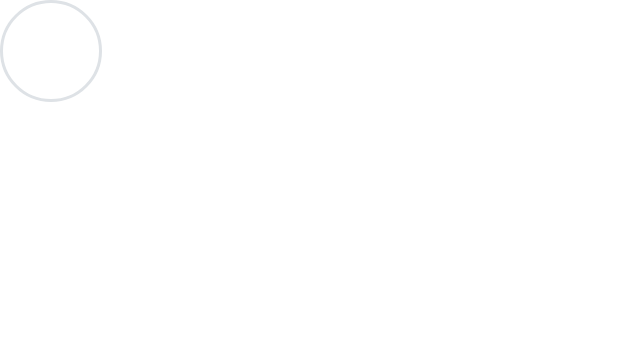
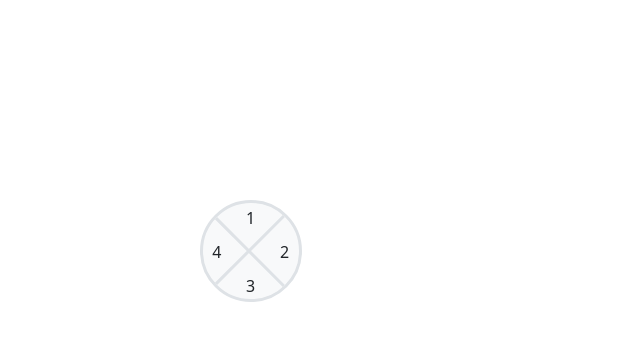
Before and after one commit to ShuntaToda/wsc2019-intaractive, a React (Create React App) app: page / in a window 1280 px wide. Shown: the top 340 px of the page, without its empty margins (0-640 px from the left). Built offline with nearby package versions, Linux system fonts and the light colour scheme.

Commit message:
RelationLineをついか

```diff
--- a/src/App.js
+++ b/src/App.js
@@ -1,17 +1,17 @@
 import { useEffect, useState } from "react";
 import { elementClass } from "./classes/elementClass";
 import { Element } from "./components/Element";
+import { RelationLine } from "./components/RelationLine";
 
 function App() {
-  const startElements = [new elementClass()]
-  console.log(startElements);
+  const startElements = [new elementClass(200, 200)]
   const [elements, setElements] = useState(startElements)
-  useEffect(() => {
-
-  })
   return (
-    <div className="App">
-      {elements.map(element => <Element element={element} setElements={setElements} />)}
+    <div className="App position-relative">
+      {elements.map(element => <Element key={element.id} element={element} setElements={setElements} elements={elements} />)}
+      {elements.map(element => {
+        return element.relations.map(childId => <RelationLine element={element} childId={childId} elements={elements} />)
+      })}
     </div>
   );
 }
--- a/src/classes/elementClass.js
+++ b/src/classes/elementClass.js
@@ -1,12 +1,19 @@
 export class elementClass {
-  constructor() {
+  constructor(startX, startY) {
     this.id = Math.floor(Math.random() * 99999999999);
     this.shape = "circle"
     this.relations = []
+    this.startX = startX
+    this.startY = startY
   }
 
   setElement = (element) => {
     this.element = element
     this.rect = element.getBoundingClientRect()
   }
+
+  setRelation = (childElement) => {
+    console.log([...this.relations, childElement.id]);
+    this.relations = [...this.relations, childElement.id]
+  }
 }
--- a/src/components/Element.jsx
+++ b/src/components/Element.jsx
@@ -1,15 +1,50 @@
 import React, { useEffect, useRef } from 'react'
+import { elementClass } from '../classes/elementClass'
+import { RelationLine } from './RelationLine'
 
-export const Element = ({ element, setElements }) => {
+export const Element = ({ element, setElements, elements }) => {
   const elementRef = useRef(null)
 
+  const style = {
+    width: "100px",
+    height: "100px",
+    top: `${element.startY}px`,
+    left: `${element.startX}px`,
+  }
+  const numberStyle = {
+    width: "50px",
+    height: "50px",
+  }
   useEffect(() => {
-    element.setElement(elementRef.current)
+    setElements((prevElements) => {
+      element.setElement(elementRef.current)
+      return [...prevElements]
+    })
+  }, [])
+
+  const createElement = (x, y) => {
+    const newElement = new elementClass(x, y)
+    element.setRelation(newElement)
+    setElements(prevElements => [...prevElements, newElement])
+  }
+  const clickElement1 = () => {
     console.log(element)
-  }, [])
+  }
+  const clickElement2 = () => {
+    console.log(element.rect)
+    createElement(element.rect.left + 200, element.rect.top)
+  }
+
   return (
-    <div ref={elementRef} className='rounded-circle border border-3 position-absolute p-5' style={{ width: "100px", height: "100px" }}>
-
+    <div ref={elementRef} className='bg-light rounded-circle border border-3 position-absolute p-5' style={style}>
+      <div className='overflow-hidden position-absolute' style={{ inset: 0, rotate: "45deg" }}>
+        <div className='position-absolute border-end border-3' style={{ width: "50%", height: "100%", top: 0, left: 0, zIndex: -1 }}></div>
+        <div className='position-absolute border-top border-3' style={{ width: "100%", height: "50%", top: "50%", left: 0, zIndex: -1 }}></div>
+        <div onClick={clickElement1} className='position-absolute d-flex justify-content-center align-items-center' style={{ ...numberStyle, top: 0, left: 0 }}><span style={{ rotate: "-45deg" }}>1</span></div>
+        <div onClick={clickElement2} className='position-absolute d-flex justify-content-center align-items-center' style={{ ...numberStyle, top: 0, left: "50%" }}><span style={{ rotate: "-45deg" }}>2</span></div>
+        <div className='position-absolute d-flex justify-content-center align-items-center' style={{ ...numberStyle, top: "50%", left: "50%" }}><span style={{ rotate: "-45deg" }}>3</span></div>
+        <div className='position-absolute d-flex justify-content-center align-items-center' style={{ ...numberStyle, top: "50%", left: 0 }}><span style={{ rotate: "-45deg" }}>4</span></div>
+      </div>
     </div>
   )
 }
--- /dev/null
+++ b/src/components/RelationLine.jsx
@@ -0,0 +1,35 @@
+import React,
+{ useEffect, useState } from 'react'
+
+export const RelationLine = ({ element, childId, elements }) => {
+  const [width, setWidth] = useState(0)
+  const [deg, setDeg] = useState(0)
+
+  useEffect(() => {
+    const childElement = elements.find(e => e.id === childId)
+    if (childElement.rect === undefined) return
+    setWidth(Math.sqrt((element.rect.x - childElement.rect.x) ** 2 + (element.rect.y - childElement.rect.y) ** 2))
+
+
+    const dx = element.rect.x - childElement.rect.x
+    const dy = element.rect.y - childElement.rect.y
+
+    const radians = Math.atan2(dx, dy)
+    setDeg(radians * (180 / Math.PI) + 90)
+  }, [elements])
+
+
+  const lineStyle = {
+    transformOrigin: "left",
+    rotate: deg + "deg",
+    height: "2px",
+    width: width + "px",
+    backgroundColor: "gray",
+    zIndex: -2,
+    top: element.rect.y + (element.rect.height / 2),
+    left: element.rect.x + (element.rect.width / 2)
+  }
+  return (
+    <div className='position-absolute' style={lineStyle}>{width}</div>
+  )
+}
```
